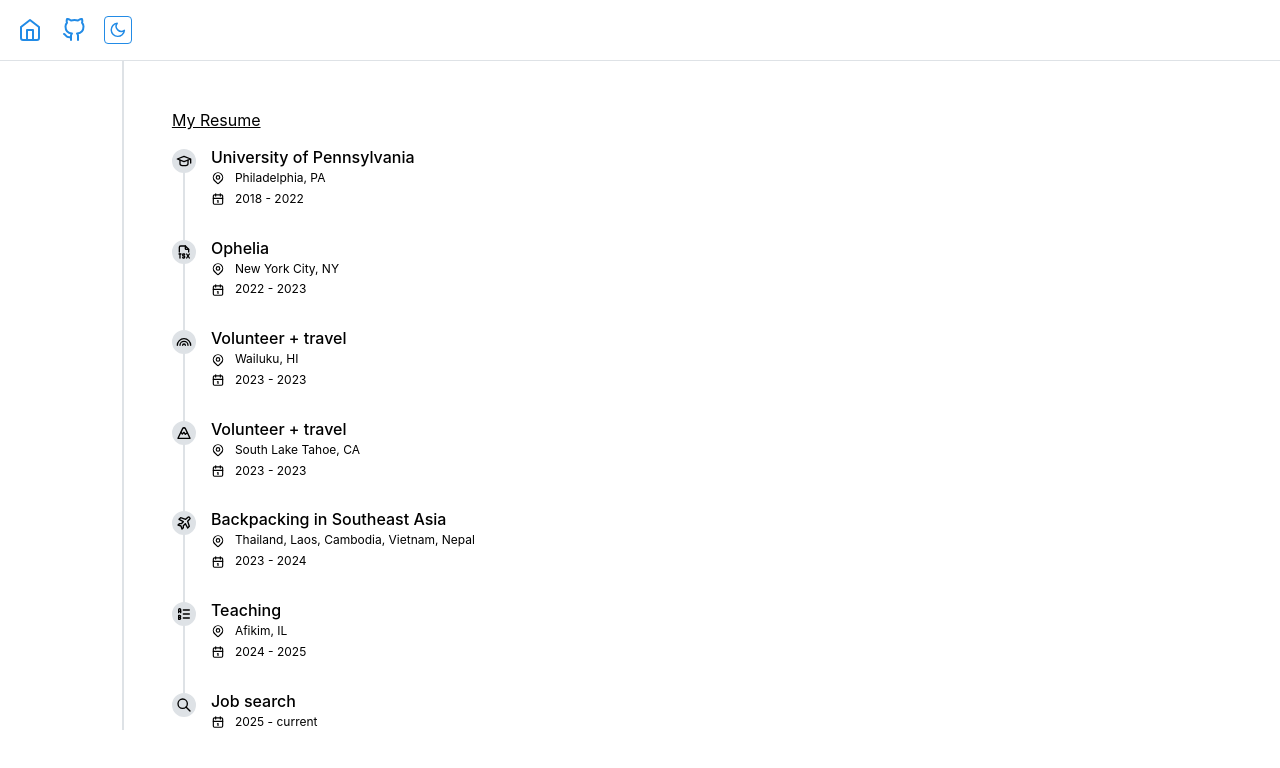
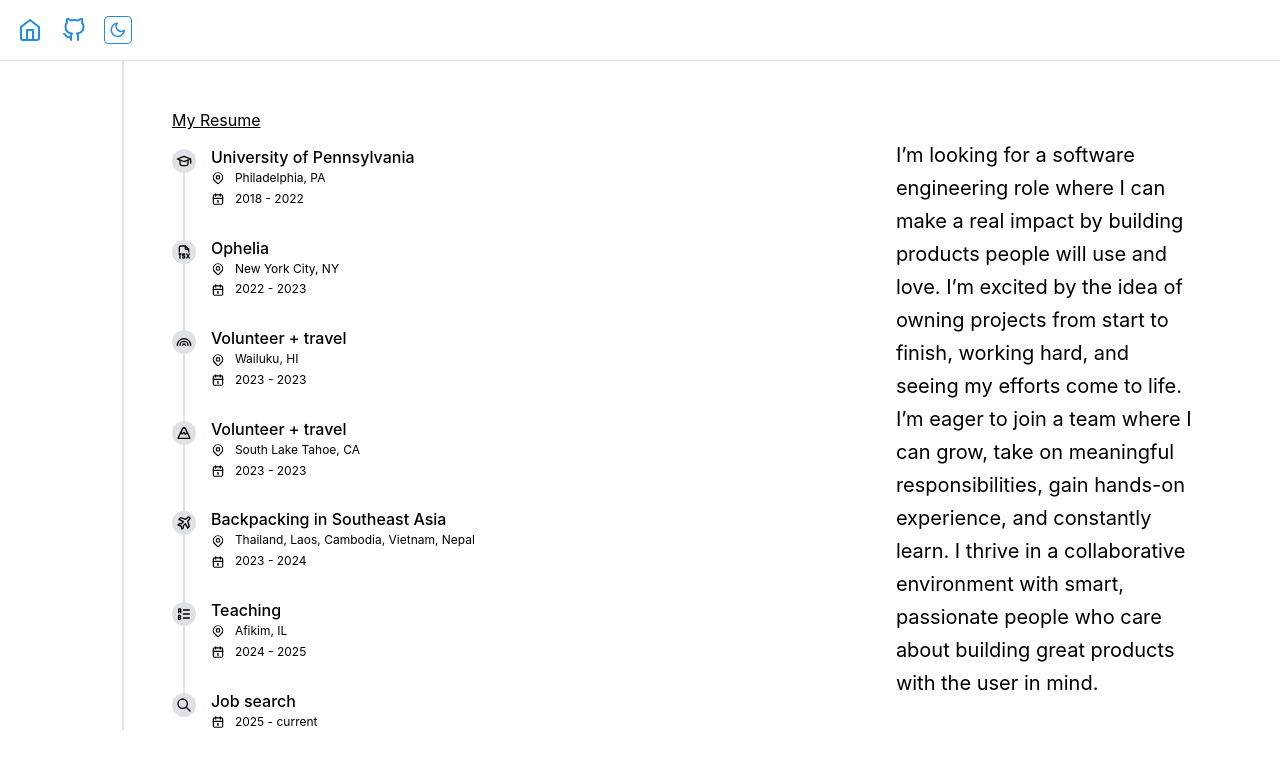
Before and after one commit to mayaaio/portfolio, a React (Create React App) app: page / in a window 1280 px wide. Both pictures are taken after a click on the button "Scroll Down ↓". Shown: the part 832-1600 px from the top of the page. Built offline with nearby package versions, Linux system fonts and the light colour scheme; no server answers.

Commit message:
refactor

```diff
--- /dev/null
+++ b/src/components/BottomSection.tsx
@@ -0,0 +1,37 @@
+import { Group, Stack, Text } from "@mantine/core";
+import { motion } from "framer-motion";
+import CareerTimeline from "./CareerTimeline";
+import { Link } from "react-router-dom";
+import Pdf from "../assets/Resume.pdf";
+
+const BottomSection = () => {
+  return (
+    <motion.div
+      initial={{ opacity: 0, y: 20 }}
+      animate={{ opacity: 1, y: 0 }}
+      transition={{ duration: 1 }}
+      id="timeline-section"
+    >
+      <Group justify="space-between">
+        <Stack>
+          <Text component={Link} target="_blank" to={Pdf} td="underline">
+            My Resume
+          </Text>
+          <CareerTimeline />
+        </Stack>
+        <Text size="xl" style={{ maxWidth: 300, wordWrap: "break-word" }}>
+          I’m looking for a software engineering role where I can make a real
+          impact by building products people will use and love. I’m excited by
+          the idea of owning projects from start to finish, working hard, and
+          seeing my efforts come to life. I’m eager to join a team where I can
+          grow, take on meaningful responsibilities, gain hands-on experience,
+          and constantly learn. I thrive in a collaborative environment with
+          smart, passionate people who care about building great products with
+          the user in mind.
+        </Text>
+      </Group>
+    </motion.div>
+  );
+};
+
+export default BottomSection;
--- /dev/null
+++ b/src/components/TopSection.tsx
@@ -0,0 +1,37 @@
+import { Stack, Title, Text, Button } from "@mantine/core";
+import { motion } from "framer-motion";
+import PhotoCarousel from "./PhotoCarousel";
+
+function TopSection({ atBottom, handleScrollDown, handleScrollUp }) {
+  return (
+    <motion.div
+      initial={{ opacity: 0, y: -20 }}
+      animate={{ opacity: 1, y: 0 }}
+      transition={{ duration: 2 }}
+      id="intro-section"
+    >
+      <Stack>
+        <Title order={1}>About me</Title>
+        <Text fs="italic" size="xl" mt="sm">
+          I'm a graduate of UPenn with a degree in Computer Science and Health
+          and Societies. Two years ago, after being laid off, I embraced the
+          opportunity to take a career break. I spent that time traveling solo
+          and volunteering across the globe, gaining invaluable experiences that
+          expanded my horizons. Now, after two enriching years, I'm eager to
+          bring my skills and passion back to the workforce. Feel free to
+          explore my resume and some photos from my journey below :)
+        </Text>
+        <PhotoCarousel />
+        <Button
+          variant="transparent"
+          mt="lg"
+          onClick={atBottom ? handleScrollUp : handleScrollDown}
+        >
+          {atBottom ? "Scroll Up ↑" : "Scroll Down ↓"}
+        </Button>
+      </Stack>
+    </motion.div>
+  );
+}
+
+export default TopSection;
--- a/src/pages/About.tsx
+++ b/src/pages/About.tsx
@@ -1,10 +1,9 @@
-import { Title, Text, Stack, Button } from "@mantine/core";
-import Pdf from "../assets/Resume.pdf";
-import { Link } from "react-router-dom";
+import { Title, Text, Stack, Button, Group } from "@mantine/core";
 import PhotoCarousel from "../components/PhotoCarousel";
-import CareerTimeline from "../components/CareerTimeline";
 import { useState, useEffect } from "react";
 import { motion } from "framer-motion";
+import BottomSection from "../components/BottomSection";
+import TopSection from "../components/TopSection";
 
 function About() {
   const [showTimeline, setShowTimeline] = useState(false);
@@ -80,53 +79,17 @@
         margin: "0 auto", // Centers the Stack horizontally
       }}
     >
-      <motion.div
-        initial={{ opacity: 0, y: -20 }}
-        animate={{ opacity: 1, y: 0 }}
-        transition={{ duration: 2 }}
-        id="intro-section"
-      >
-        <Stack>
-          <Title order={1}>About me</Title>
-          <Text fs="italic" size="xl" mt="sm">
-            I'm a graduate of UPenn with a degree in Computer Science and Health
-            and Societies. Two years ago, after being laid off, I embraced the
-            opportunity to take a career break. I spent that time traveling solo
-            and volunteering across the globe, gaining invaluable experiences
-            that expanded my horizons. Now, after two enriching years, I'm eager
-            to bring my skills and passion back to the workforce. Feel free to
-            explore my resume and some photos from my journey below :)
-          </Text>
-          <PhotoCarousel />
-          <Button
-            variant="transparent"
-            mt="lg"
-            onClick={atBottom ? handleScrollUp : handleScrollDown}
-          >
-            {atBottom ? "Scroll Up ↑" : "Scroll Down ↓"}
-          </Button>
-        </Stack>
-      </motion.div>
+      <TopSection
+        atBottom={atBottom}
+        handleScrollDown={handleScrollDown}
+        handleScrollUp={handleScrollUp}
+      />
 
       <div
         style={{ height: spacingHeight, transition: "height 0.5s ease-in-out" }}
       />
 
-      {showTimeline && (
-        <motion.div
-          initial={{ opacity: 0, y: 20 }}
-          animate={{ opacity: 1, y: 0 }}
-          transition={{ duration: 1 }}
-          id="timeline-section"
-        >
-          <Stack>
-            <Text component={Link} target="_blank" to={Pdf} td="underline">
-              My Resume
-            </Text>
-            <CareerTimeline />
-          </Stack>
-        </motion.div>
-      )}
+      {showTimeline && <BottomSection />}
     </Stack>
   );
 }
```
